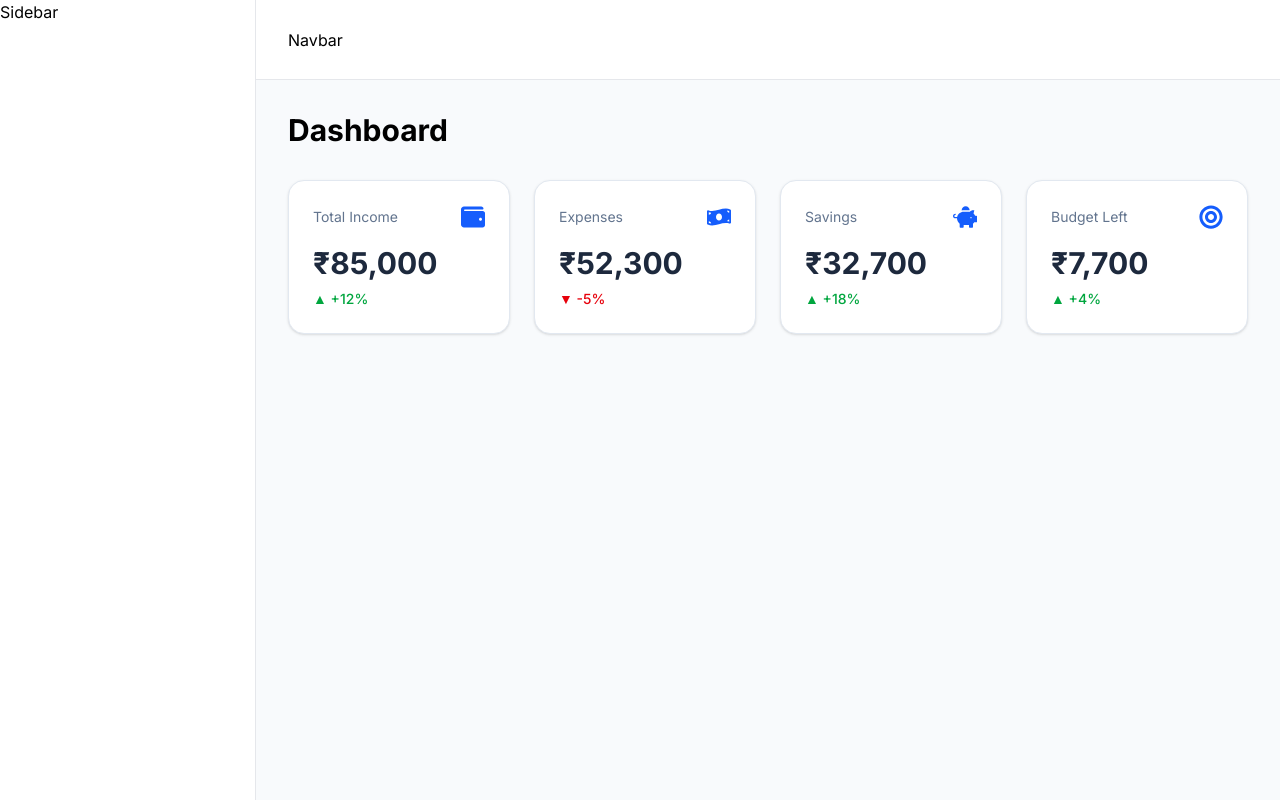
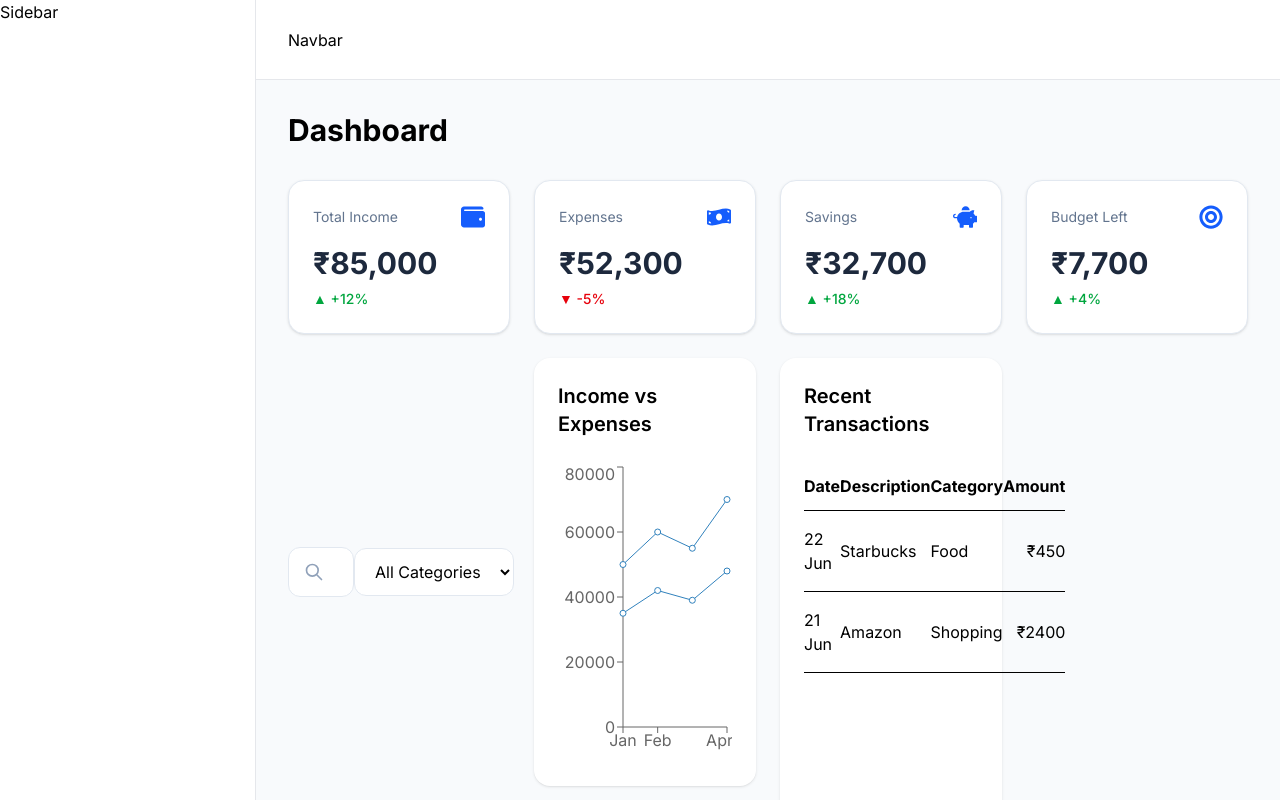
Before and after one commit to DimpleRogha/PersonalFinanceDashboard, a React (Vite) app: page / in a window 1280 px wide. Built offline with nearby package versions, Linux system fonts and the light colour scheme.

Commit message:
Building Dashboard

```diff
--- /dev/null
+++ b/src/components/dashboard/Charts/IncomeExpenseChart.tsx
@@ -0,0 +1,39 @@
+import {
+  LineChart,
+  Line,
+  ResponsiveContainer,
+  XAxis,
+  YAxis,
+  Tooltip,
+} from "recharts";
+
+const data = [
+  { month: "Jan", income: 50000, expense: 35000 },
+  { month: "Feb", income: 60000, expense: 42000 },
+  { month: "Mar", income: 55000, expense: 39000 },
+  { month: "Apr", income: 70000, expense: 48000 },
+];
+
+const IncomeExpenseChart = () => {
+  return (
+    <div className="rounded-2xl bg-white p-6 shadow-sm">
+      <h2 className="mb-6 text-xl font-semibold">
+        Income vs Expenses
+      </h2>
+
+      <ResponsiveContainer width="100%" height={300}>
+        <LineChart data={data}>
+          <XAxis dataKey="month" />
+          <YAxis />
+          <Tooltip />
+
+          <Line dataKey="income" />
+
+          <Line dataKey="expense" />
+        </LineChart>
+      </ResponsiveContainer>
+    </div>
+  );
+};
+
+export default IncomeExpenseChart;
--- /dev/null
+++ b/src/components/dashboard/Filter.tsx
@@ -0,0 +1,14 @@
+const Filter = () => {
+  return (
+    <select className="rounded-xl border border-slate-200 bg-white px-4 py-3 outline-none">
+      <option>All Categories</option>
+      <option>Food</option>
+      <option>Shopping</option>
+      <option>Travel</option>
+      <option>Salary</option>
+      <option>Bills</option>
+    </select>
+  );
+};
+
+export default Filter;
--- /dev/null
+++ b/src/components/dashboard/SearchBar.tsx
@@ -0,0 +1,20 @@
+import { HiOutlineSearch } from "react-icons/hi";
+
+const SearchBar = () => {
+  return (
+    <div className="relative w-full md:w-96">
+      <HiOutlineSearch
+        className="absolute left-4 top-1/2 -translate-y-1/2 text-slate-400"
+        size={20}
+      />
+
+      <input
+        type="text"
+        placeholder="Search transactions..."
+        className="w-full rounded-xl border border-slate-200 bg-white py-3 pl-12 pr-4 outline-none transition focus:border-blue-500"
+      />
+    </div>
+  );
+};
+
+export default SearchBar;
--- /dev/null
+++ b/src/components/dashboard/TransactionTable.tsx
@@ -0,0 +1,52 @@
+const transactions = [
+  {
+    id: 1,
+    date: "22 Jun",
+    description: "Starbucks",
+    category: "Food",
+    amount: "₹450",
+  },
+  {
+    id: 2,
+    date: "21 Jun",
+    description: "Amazon",
+    category: "Shopping",
+    amount: "₹2400",
+  },
+];
+
+const TransactionTable = () => {
+  return (
+    <div className="rounded-2xl bg-white p-6 shadow-sm">
+      <h2 className="mb-6 text-xl font-semibold">
+        Recent Transactions
+      </h2>
+
+      <table className="w-full">
+        <thead>
+          <tr className="border-b">
+            <th className="py-3 text-left">Date</th>
+            <th className="text-left">Description</th>
+            <th className="text-left">Category</th>
+            <th className="text-right">Amount</th>
+          </tr>
+        </thead>
+
+        <tbody>
+          {transactions.map((transaction) => (
+            <tr key={transaction.id} className="border-b">
+              <td className="py-4">{transaction.date}</td>
+              <td>{transaction.description}</td>
+              <td>{transaction.category}</td>
+              <td className="text-right">
+                {transaction.amount}
+              </td>
+            </tr>
+          ))}
+        </tbody>
+      </table>
+    </div>
+  );
+};
+
+export default TransactionTable;
--- a/src/pages/Dashboard.tsx
+++ b/src/pages/Dashboard.tsx
@@ -1,4 +1,7 @@
 import KPICard from "../components/dashboard/KPICard";
+import Filter from "../components/dashboard/Filter";
+import IncomeExpenseChart from "../components/dashboard/Charts/IncomeExpenseChart";
+import TransactionTable from "../components/dashboard/TransactionTable";
 
 import {
     FaWallet,
@@ -6,6 +9,7 @@ import {
     FaPiggyBank,
     FaBullseye,
 } from "react-icons/fa";
+import SearchBar from "../components/dashboard/SearchBar";
 
 const Dashboard = () => {
   return (
@@ -46,6 +50,19 @@ const Dashboard = () => {
           positive={true}
           icon={<FaBullseye />}
         />
+
+        <div className="mb-8 flex items-center justify-between">
+            <SearchBar />
+            <Filter />
+        </div>
+
+        <div className="mb-8">
+            <IncomeExpenseChart />
+        </div>
+
+        <TransactionTable />
+
+
       </div>
     </>
   );
```
Also changed, not shown: src/components/dashboard/Charts/ExpensePieChart.tsx (added), src/components/dashboard/Charts/MonthlyExpenseChart.tsx (added).
